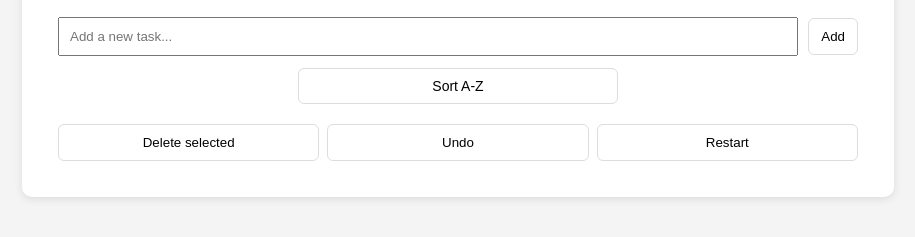
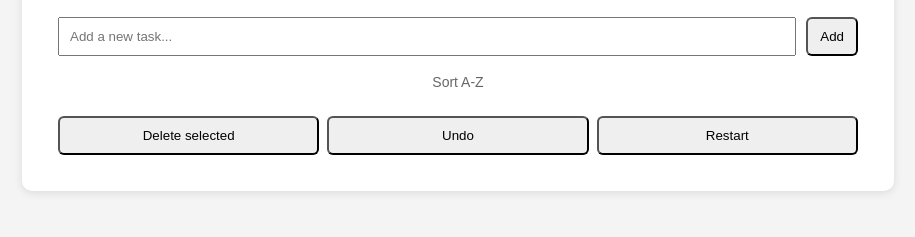
Before and after one commit to BoddyEtano/TO-DO-LIST, a plain HTML site: page index.html in a window 1280 px wide. Shown: the part 135-372 px from the top of the page, without its empty margins (182-1097 px from the left). Drawn offline with Linux system fonts and the light colour scheme.

Commit message:
Actualizar cambios

```diff
--- a/style.css
+++ b/style.css
@@ -35,8 +35,6 @@ input[type="text"] {
 button {
   padding: 10px 12px;
   cursor: pointer;
-  border: 1px solid #ddd;
-  background: #fff;
   border-radius: 6px;
 }
 
@@ -46,14 +44,17 @@ button {
 }
 .sort-row button {
   width: 100%;
-  padding: 8px 12px;
-  height: 36px; /* slightly slimmer */
+  padding: 4px 8px; /* much thinner vertically */
+  height: 28px;
   font-size: 14px;
   border-radius: 6px;
+  border: none;
+  background: transparent; /* never show background */
+  box-shadow: none;
+  opacity: 0.6; /* slightly faded text when inactive */
 }
 .sort-row button[aria-pressed="true"], .sort-row button.active {
-  background: #2a9df4;
-  color: #fff;
+  opacity: 1; /* full opacity when active */
 }
 
 ul {
```
